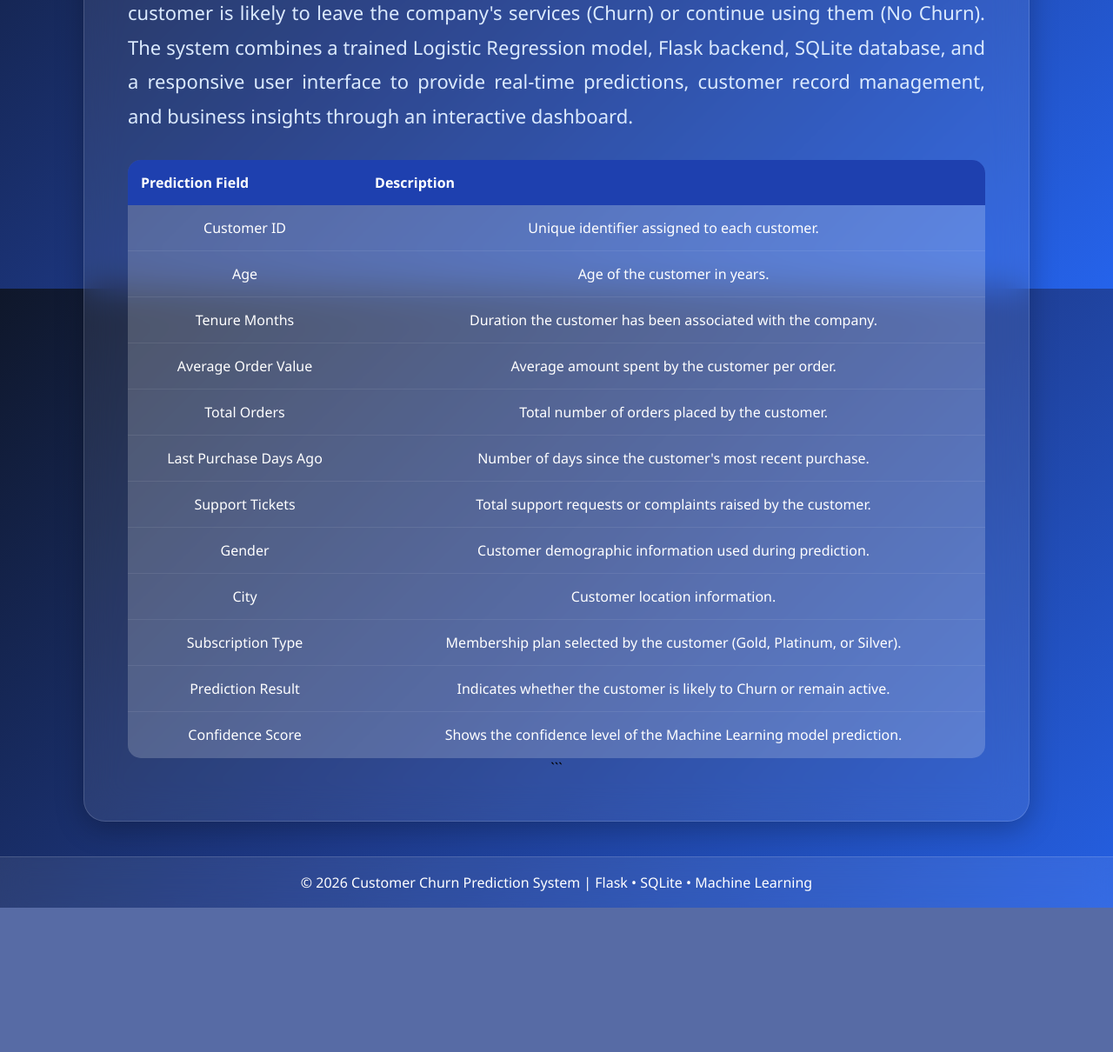
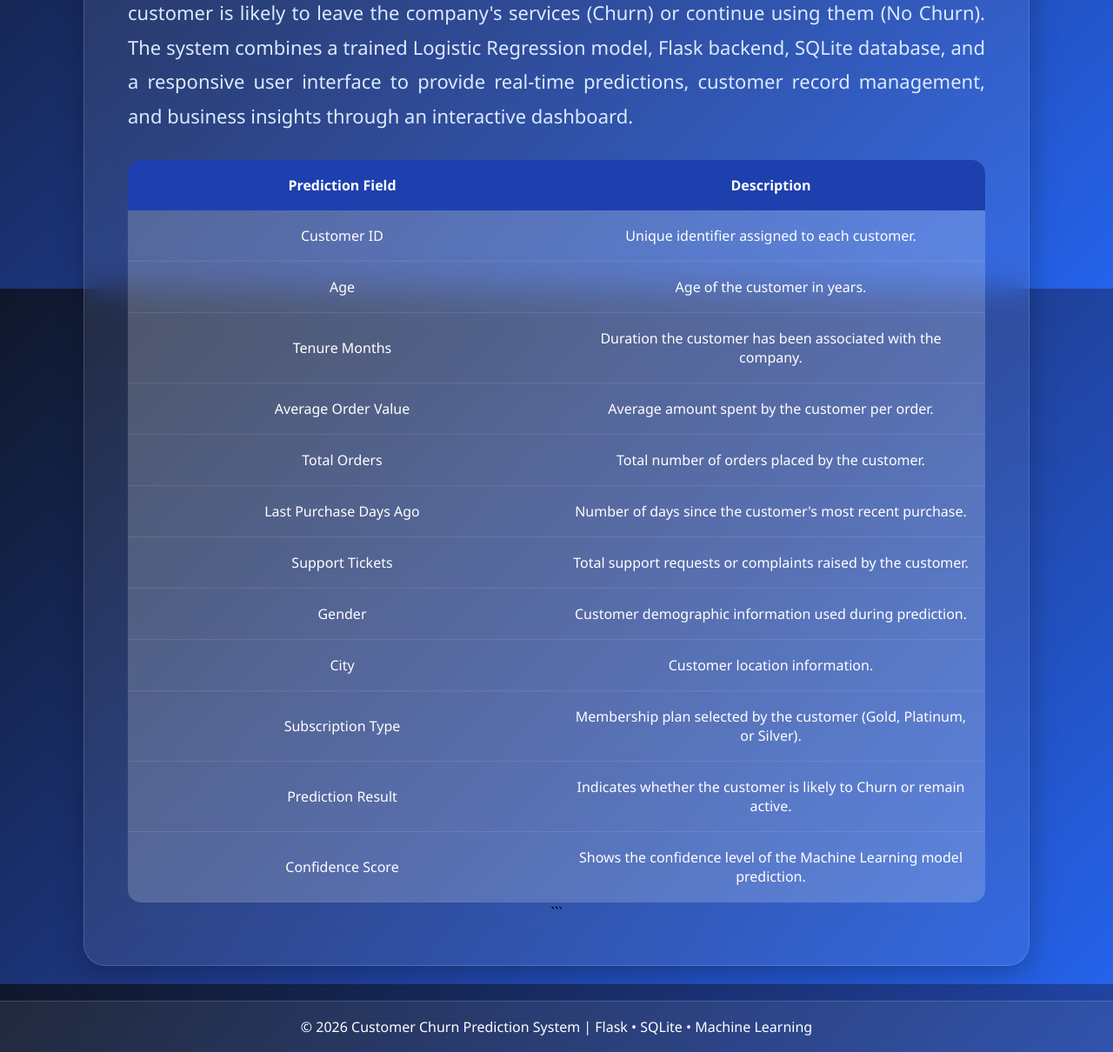
Before and after one commit to NSNihalreddy/VELTECH-SUMMER-INTERNSHIP-, a Flask app: page /about in a window 1280 px wide. Shown: the part 468-1678 px from the top of the page at 87% size. Before the commit the page ends 1512 px from the top, so only its background shows below. Run offline with Flask 3, Linux system fonts and the light colour scheme; parts of the project's set-up code (start-up, migrations or seed data) failed here and were passed over.

Commit message:
Update style.css

```diff
--- a/Innolift Ventures/Customer-Churn-Prediction-System/static/css/style.css
+++ b/Innolift Ventures/Customer-Churn-Prediction-System/static/css/style.css
@@ -377,29 +377,34 @@ footer{
 /* About Page */
 
 .hero table{
-margin-top:25px;
     width:100%;
     border-collapse:collapse;
+    border-radius:15px;
     overflow:hidden;
-border-radius:15px;
+    table-layout:fixed;
+}
+
+.hero table th,
+.hero table td{
+    text-align:center;
+    vertical-align:middle;
+    padding:18px;
 }
 
 .hero table th{
     background:#1e40af;
     color:white;
-padding:15px;
-text-align:left;
+    font-weight:600;
 }
 
 .hero table td{
-padding:15px;
+    background:rgba(255,255,255,0.08);
     color:white;
-background:rgba(255,255,255,0.08);
-border-bottom:1px solid rgba(255,255,255,0.08);
 }
 
 .hero table tr:hover td{
     background:rgba(255,255,255,0.15);
+}und:rgba(255,255,255,0.15);
 }
 .stats-container{
     margin-top:40px;
```
Lines whose indentation alone changed are shown as unchanged.
